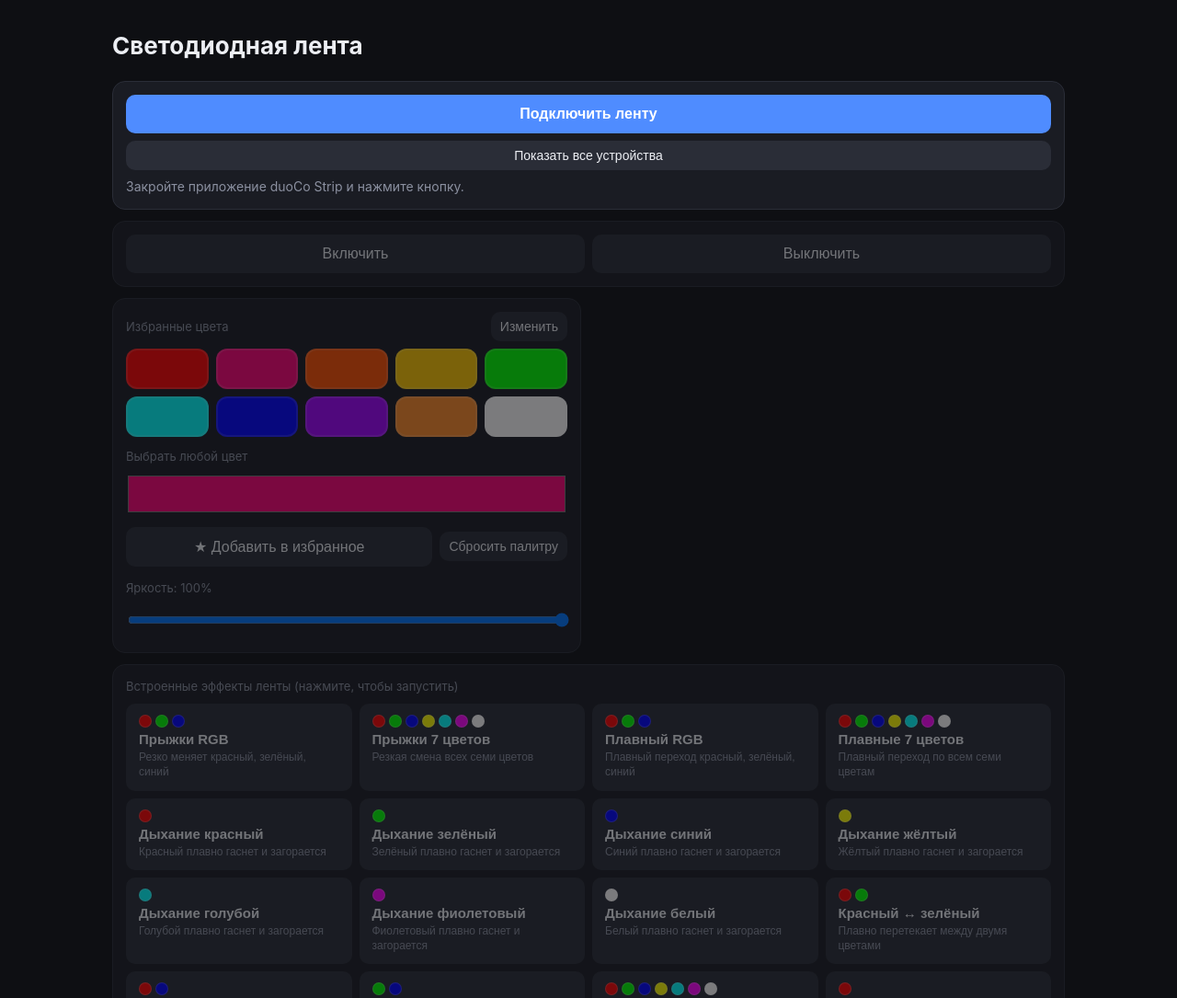
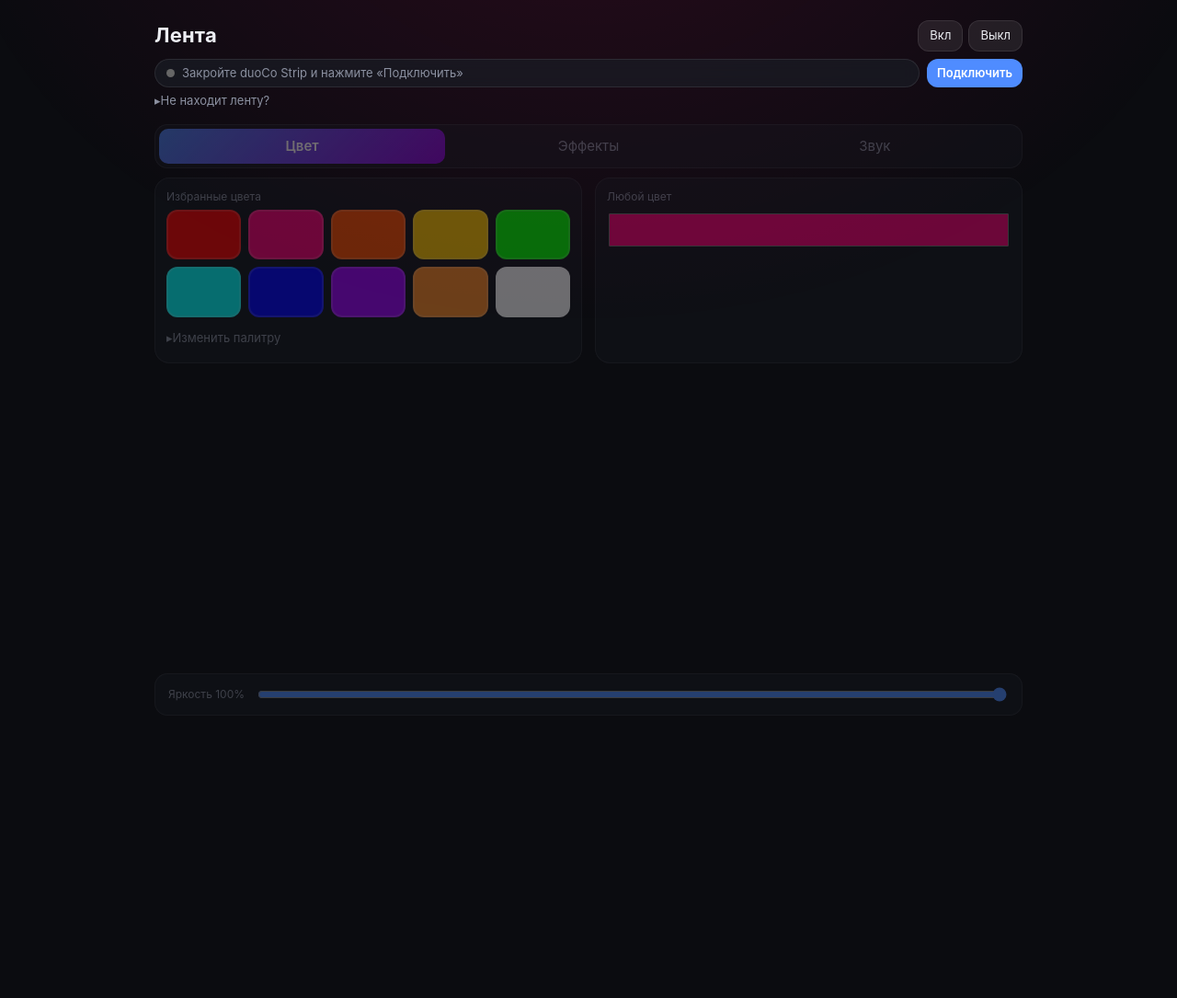
Before and after one commit to titan902020/led-strip-web, a plain HTML site: page index.html in a window 1280 px wide. Shown: the top 1085 px of the page at 92% size. After the commit the page ends 800 px from the top, so only its background shows below. Drawn offline with Linux system fonts and the light colour scheme.

Commit message:
Redesign: one-screen tabs, collapsible extras, animations
Co-Authored-By: Claude Sonnet 5.5 <noreply@anthropic.com>

```diff
--- a/index.html
+++ b/index.html
@@ -14,120 +14,195 @@ window.addEventListener('error', function (e) {
 });
 </script>
 <style>
-  html{background:#0e0f13}
-  :root{--bg:#0e0f13;--card:#1a1c23;--line:#2a2d37;--text:#eceef3;--mute:#8b90a0;--acc:#4f8cff}
-  *{box-sizing:border-box}
-  body{margin:0;background:var(--bg);color:var(--text);font:16px/1.4 -apple-system,system-ui,sans-serif;
-       padding:16px;padding-bottom:calc(24px + env(safe-area-inset-bottom));max-width:1100px;margin-inline:auto}
-  h1{font-size:20px;margin:4px 0 14px}
-  .card{background:var(--card);border:1px solid var(--line);border-radius:14px;padding:14px;margin-bottom:12px}
+  html{background:#0b0c10}
+  :root{--bg:#0b0c10;--card:rgba(26,28,36,.72);--line:rgba(255,255,255,.09);--text:#eceef3;--mute:#8b90a0;--acc:#4f8cff;--glow:rgb(255,0,120)}
+  *{box-sizing:border-box;-webkit-tap-highlight-color:transparent}
+  html,body{height:100%}
+  body{margin:0;background:var(--bg);color:var(--text);font:15px/1.35 -apple-system,system-ui,sans-serif;overflow:hidden}
+  /* живое свечение за интерфейсом: цвет повторяет цвет ленты */
+  .glow{position:fixed;inset:-20% -10% auto -10%;height:70%;z-index:0;pointer-events:none;
+        background:radial-gradient(ellipse at 50% 0%,var(--glow) 0%,transparent 65%);opacity:.45;
+        transition:background .25s linear,opacity .4s}
+  .glow.fxrun{animation:hue 6s linear infinite}
+  .glow.off{opacity:.12}
+  @keyframes hue{to{filter:hue-rotate(360deg)}}
+  .app{position:relative;z-index:1;height:100dvh;max-width:1000px;margin:0 auto;display:flex;flex-direction:column;
+       padding:max(12px,env(safe-area-inset-top)) 14px max(12px,env(safe-area-inset-bottom))}
+  header{display:flex;align-items:center;gap:10px}
+  h1{font-size:18px;margin:0;font-weight:700;letter-spacing:.2px;flex:1}
+  .chip{display:flex;align-items:center;gap:8px;background:var(--card);border:1px solid var(--line);border-radius:999px;
+        padding:6px 12px;font-size:13px;color:var(--mute);max-width:100%;backdrop-filter:blur(10px)}
+  .chip .dot{width:9px;height:9px;border-radius:50%;background:#666;flex:none}
+  .chip.ok .dot{background:#5ad17a;box-shadow:0 0 8px #5ad17a;animation:pulse 2s infinite}
+  .chip.err .dot{background:#ff7a7a}
+  .chip.ok{color:#bfe9ca}.chip.err{color:#ffb0b0}
+  @keyframes pulse{50%{opacity:.4}}
+  button{font:inherit;color:var(--text);background:rgba(255,255,255,.08);border:1px solid var(--line);border-radius:12px;
+         padding:10px 14px;cursor:pointer;transition:transform .12s,background .2s,box-shadow .2s,border-color .2s}
+  button:hover{background:rgba(255,255,255,.14)}
+  button:active{transform:scale(.96)}
+  button.primary{background:var(--acc);border-color:transparent;color:#fff;font-weight:600}
+  button.small{padding:6px 10px;font-size:13px}
+  button.on{border-color:var(--acc);box-shadow:0 0 0 2px rgba(79,140,255,.35)}
+  .pw{display:flex;gap:6px}
+  .pw button{padding:7px 12px;font-size:13px}
+  .connect{display:flex;align-items:center;gap:8px;margin-top:8px}
+  .chip span:last-child{overflow:hidden;text-overflow:ellipsis;white-space:nowrap}
+  details{margin-top:8px}
+  summary{cursor:pointer;color:var(--mute);font-size:13px;list-style:none;padding:6px 0;user-select:none}
+  summary::-webkit-details-marker{display:none}
+  summary::before{content:"▸ ";display:inline-block;transition:transform .2s}
+  details[open]>summary::before{transform:rotate(90deg)}
+  details[open]>.more{animation:drop .25s ease}
+  @keyframes drop{from{opacity:0;transform:translateY(-6px)}}
+  #panel{flex:1;min-height:0;display:flex;flex-direction:column;margin-top:10px;transition:opacity .3s}
+  #panel.off{opacity:.4;pointer-events:none}
+  .tabs{position:relative;display:grid;grid-template-columns:repeat(3,1fr);background:var(--card);border:1px solid var(--line);
+        border-radius:14px;padding:4px;backdrop-filter:blur(10px)}
+  .tabs button{background:none;border:0;border-radius:10px;position:relative;z-index:1;padding:9px 4px;color:var(--mute)}
+  .tabs button.act{color:#fff;font-weight:600}
+  .tabs .ind{position:absolute;top:4px;bottom:4px;left:4px;width:calc((100% - 8px)/3);border-radius:10px;
+             background:linear-gradient(135deg,rgba(79,140,255,.9),rgba(160,0,255,.8));transition:transform .3s cubic-bezier(.3,1.3,.5,1)}
+  .stage{flex:1;min-height:0;overflow:auto;margin-top:10px;padding-bottom:4px}
+  .tab{display:none;animation:in .3s ease}
+  .tab.act{display:block}
+  @keyframes in{from{opacity:0;transform:translateY(8px)}}
+  .card{background:var(--card);border:1px solid var(--line);border-radius:16px;padding:12px;margin-bottom:10px;backdrop-filter:blur(10px)}
+  label{display:block;font-size:12px;color:var(--mute);margin:0 0 6px}
+  .grid2{display:grid;grid-template-columns:1fr;gap:10px}
+  .sw{display:grid;grid-template-columns:repeat(5,1fr);gap:8px}
+  .sw button{position:relative;aspect-ratio:1.5;padding:0;border-radius:12px;border:2px solid rgba(255,255,255,.14)}
+  .sw button:hover{transform:translateY(-2px) scale(1.05);box-shadow:0 6px 16px rgba(0,0,0,.4)}
+  .sw.edit button{animation:wob .5s ease-in-out infinite alternate}
+  @keyframes wob{from{transform:rotate(-2deg)}to{transform:rotate(2deg)}}
+  .sw.edit button::after{content:"×";position:absolute;inset:0;display:grid;place-items:center;font-size:24px;color:#fff;
+       text-shadow:0 0 4px #000;background:rgba(0,0,0,.3);border-radius:10px}
+  .empty{color:var(--mute);font-size:13px;grid-column:1/-1}
+  input[type=range]{width:100%;height:28px;accent-color:var(--acc)}
+  input[type=color]{width:100%;height:44px;border:0;border-radius:12px;background:none;padding:0;cursor:pointer}
+  select{width:100%;padding:10px;border-radius:12px;background:rgba(255,255,255,.08);color:var(--text);border:1px solid var(--line);font:inherit}
   .row{display:flex;gap:8px;align-items:center;flex-wrap:wrap}
-  button{background:var(--line);color:var(--text);border:0;border-radius:10px;padding:12px 14px;font-size:16px;flex:1;min-width:0}
-  button.primary{background:var(--acc);color:#fff;font-weight:600}
-  button.small{padding:8px 10px;font-size:14px;flex:0 0 auto}
-  button.on{outline:2px solid var(--acc)}
-  .status{font-size:14px;color:var(--mute);margin-top:8px;word-break:break-word}
-  .status.ok{color:#5ad17a}.status.err{color:#ff7a7a}
-  label{display:block;font-size:13px;color:var(--mute);margin:2px 0 8px}
-  input[type=range]{width:100%;height:32px}
-  input[type=color]{width:100%;height:48px;border:0;border-radius:10px;background:none;padding:0}
-  select{width:100%;padding:12px;border-radius:10px;background:var(--line);color:var(--text);border:0;font-size:16px}
-  .hint{font-size:13px;color:var(--mute);margin-top:8px}
-  .off{opacity:.45;pointer-events:none}
-  .head{display:flex;justify-content:space-between;align-items:center;margin-bottom:8px}
-  .head label{margin:0}
-  .sw{display:grid;grid-template-columns:repeat(5,1fr);gap:8px;margin-bottom:12px}
-  .sw button{position:relative;height:44px;padding:0;border-radius:12px;border:2px solid rgba(255,255,255,.12)}
-  .sw.edit button::after{content:"×";position:absolute;inset:0;display:grid;place-items:center;font-size:26px;
-       color:#fff;text-shadow:0 0 4px #000,0 0 2px #000;background:rgba(0,0,0,.25);border-radius:10px}
-  .empty{color:var(--mute);font-size:14px;grid-column:1/-1;padding:6px 0}
-  .band{padding:10px 0;border-top:1px solid var(--line)}
-  .band:first-of-type{border-top:0}
-  .band .top{display:flex;justify-content:space-between;align-items:center;margin-bottom:8px}
-  .band .name{font-size:15px}
-  .band .ctl{display:flex;gap:8px;align-items:center}
-  .band input[type=color]{height:40px;flex:1}
-  .band.none input[type=color]{opacity:.25;pointer-events:none}
-  .band.none .name{color:var(--mute)}
-  #panel{display:grid;grid-template-columns:1fr;gap:0 16px;align-items:start}
-  #panel .full{grid-column:1/-1}
-  .fx{display:grid;grid-template-columns:repeat(2,1fr);gap:8px;margin:10px 0}
-  .fx button{text-align:left;padding:10px 12px;display:flex;flex-direction:column;gap:4px;align-items:flex-start;border:2px solid transparent}
-  .fx button.on{border-color:var(--acc);outline:0;background:#232838}
-  .fx .n{font-size:15px;font-weight:600}
-  .fx .d{font-size:12px;color:var(--mute);line-height:1.3}
-  .fx .dots{display:flex;gap:4px}.fx .dots i{width:14px;height:14px;border-radius:50%;display:block;border:1px solid rgba(255,255,255,.2)}
-  .two{display:grid;grid-template-columns:1fr;gap:0 24px}
+  .row>button{flex:1}
+  .fx{display:grid;grid-template-columns:repeat(3,1fr);gap:6px}
+  .fx button{padding:8px 6px;display:flex;flex-direction:column;gap:5px;align-items:center;font-size:12px;text-align:center;line-height:1.15;position:relative;overflow:hidden}
+  .fx button .dots{display:flex;gap:3px;justify-content:center}
+  .fx .dots i{width:12px;height:12px;border-radius:50%;display:block;border:1px solid rgba(255,255,255,.25)}
+  .fx button:hover .dots i{animation:bob .6s ease infinite alternate}
+  .fx button:hover .dots i:nth-child(2){animation-delay:.1s}.fx button:hover .dots i:nth-child(3){animation-delay:.2s}
+  @keyframes bob{to{transform:translateY(-3px)}}
+  .fx button.on{border-color:transparent;background:linear-gradient(#1c2030,#1c2030) padding-box,linear-gradient(120deg,#4f8cff,#ff0078,#ffc800,#4f8cff) border-box;
+                border:2px solid transparent;background-size:100% 100%,300% 100%;animation:flow 3s linear infinite}
+  @keyframes flow{to{background-position:0 0,300% 0}}
+  #fxinfo{font-size:13px;color:var(--mute);min-height:34px;margin:10px 0 4px}
+  #fxinfo b{color:var(--text)}
+  .band{background:rgba(255,255,255,.04);border:1px solid var(--line);border-radius:12px;padding:8px;transition:opacity .2s}
+  #bands{display:grid;grid-template-columns:repeat(3,1fr);gap:8px;margin:10px 0}
+  .band .top{display:flex;flex-direction:column;gap:6px;margin-bottom:6px}
+  .band .name{font-size:12px}
+  .band .ctl{display:flex;gap:6px}
+  .band .ctl .small{flex:1;padding:5px}
+  .band .take{display:none}
+  .band input[type=color]{height:36px}
+  .band.none{opacity:.55}.band.none input[type=color]{opacity:.2;pointer-events:none}
+  #presets{display:flex;gap:6px;overflow-x:auto;padding-bottom:4px;margin-bottom:2px;scrollbar-width:none}
+  #presets::-webkit-scrollbar{display:none}
+  #presets button{flex:none;white-space:nowrap}
+  #mic{width:100%;padding:14px;font-size:16px;font-weight:600;margin-top:4px}
+  #mic.on{background:linear-gradient(135deg,#ff0078,#a000ff);border-color:transparent;animation:beat 1s ease-in-out infinite}
+  @keyframes beat{50%{box-shadow:0 0 24px rgba(255,0,120,.6)}}
+  .hint{font-size:12px;color:var(--mute);margin-top:6px}
+  .bar{display:flex;align-items:center;gap:12px;background:var(--card);border:1px solid var(--line);border-radius:14px;
+       padding:6px 14px;margin-top:8px;backdrop-filter:blur(10px)}
+  .bar label{margin:0;white-space:nowrap}
+  .bar input{flex:1}
   @media(min-width:760px){
-    body{padding:28px 32px}
-    h1{font-size:26px;margin-bottom:20px}
-    #panel{grid-template-columns:1fr 1fr}
-    .fx{grid-template-columns:repeat(3,1fr)}
-    .two{grid-template-columns:1fr 1fr}
-    button:hover{filter:brightness(1.15);cursor:pointer}
+    .app{padding:22px 28px}
+    h1{font-size:22px}
+    .grid2{grid-template-columns:1fr 1fr;gap:14px}
+    .fx{grid-template-columns:repeat(4,1fr)}
+    .sw{grid-template-columns:repeat(5,1fr)}
   }
-  @media(min-width:1050px){.fx{grid-template-columns:repeat(4,1fr)}}
+  @media(max-height:620px){.fx button .dots{display:none}}
 </style>
 </head>
 <body>
-<h1>Светодиодная лента</h1>
-
-<div class="card">
-  <div class="row"><button class="primary" id="connect">Подключить ленту</button></div>
-  <div class="row" style="margin-top:8px"><button class="small" id="connectAll" style="flex:1">Показать все устройства</button></div>
-  <div class="status" id="status">Закройте приложение duoCo Strip и нажмите кнопку.</div>
+<div class="glow off" id="glow"></div>
+<div class="app">
+  <header>
+    <h1>Лента</h1>
+    <div class="pw"><button id="on" class="small">Вкл</button><button id="off" class="small">Выкл</button></div>
+  </header>
+  <div class="connect">
+    <div class="chip" id="chip" style="flex:1"><span class="dot"></span><span id="status">Закройте duoCo Strip и нажмите «Подключить»</span></div>
+    <button class="primary small" id="connect">Подключить</button>
   </div>
+  <details style="margin:0"><summary>Не находит ленту?</summary><div class="more"><button class="small" id="connectAll">Показать все устройства</button></div></details>
 
   <div id="panel" class="off">
-  <div class="card full">
-    <div class="row">
-      <button id="on">Включить</button>
-      <button id="off">Выключить</button>
+    <nav class="tabs" id="tabs">
+      <div class="ind" id="ind"></div>
+      <button class="act" data-t="color">Цвет</button>
+      <button data-t="fxt">Эффекты</button>
+      <button data-t="snd">Звук</button>
+    </nav>
+
+    <div class="stage">
+      <section class="tab act" id="tab-color">
+        <div class="grid2">
+          <div class="card">
+            <label>Избранные цвета</label>
+            <div class="sw" id="swatches"></div>
+            <details><summary>Изменить палитру</summary>
+              <div class="more row" style="margin-top:6px">
+                <button class="small" id="editFav">Изменить</button>
+                <button class="small" id="addFav">★ Добавить выбранный</button>
+                <button class="small" id="resetFav">Сбросить</button>
+              </div>
+            </details>
+          </div>
+          <div class="card">
+            <label>Любой цвет</label>
+            <input type="color" id="picker" value="#ff0078">
           </div>
         </div>
+      </section>
 
+      <section class="tab" id="tab-fxt">
         <div class="card">
-    <div class="head">
-      <label>Избранные цвета</label>
-      <button class="small" id="editFav">Изменить</button>
-    </div>
-    <div class="sw" id="swatches"></div>
-    <label>Выбрать любой цвет</label>
-    <input type="color" id="picker" value="#ff0078">
-    <div class="row" style="margin-top:10px">
-      <button id="addFav">★ Добавить в избранное</button>
-      <button id="resetFav" class="small">Сбросить палитру</button>
-    </div>
-    <label style="margin-top:14px">Яркость: <span id="bval">100</span>%</label>
-    <input type="range" id="bright" min="1" max="100" value="100">
-  </div>
-
-  <div class="card full" id="fxcard">
-    <div class="head"><label>Встроенные эффекты ленты (нажмите, чтобы запустить)</label></div>
           <div class="fx" id="fx"></div>
+          <div id="fxinfo">Выберите эффект, здесь появится описание.</div>
           <label>Скорость: <span id="sval">50</span>%</label>
           <input type="range" id="speed" min="0" max="100" value="50">
-    <div class="hint">Названия и описания взяты из открытого описания протокола таких лент, у вашей модели порядок может отличаться. Если эффект не совпал с описанием, это нормально.</div>
         </div>
+      </section>
+
+      <section class="tab" id="tab-snd">
         <div class="card">
-    <div class="head"><label>Режим «под звук» (микрофон телефона)</label></div>
+          <button id="mic">Включить режим</button>
+          <div class="hint" style="margin:8px 0 6px">Цвета для басов, средних и высоких. «Убрать» делает полосу пустой, один цвет реагирует на весь звук.</div>
+          <div id="presets"></div>
+          <div id="bands"></div>
+          <details><summary>Настройки реакции</summary>
+            <div class="more">
               <label>Как реагировать</label>
               <select id="sndMode">
                 <option value="bands">Полосы: цвет по частотам (мягко)</option>
                 <option value="flash">Вспышки на бит (заметно)</option>
                 <option value="cycle">Смена цвета на каждый бит (максимум)</option>
               </select>
-    <label style="margin-top:14px">Яркость (не зависит от громкости): <span id="smaxv">100</span>%</label>
+              <label style="margin-top:10px">Яркость, не зависит от громкости: <span id="smaxv">100</span>%</label>
               <input type="range" id="smax" min="5" max="100" value="100">
-    <label style="margin-top:14px">Фон между вспышками: <span id="sminv">0</span>%</label>
+              <label>Фон между вспышками: <span id="sminv">0</span>%</label>
               <input type="range" id="smin" min="0" max="80" value="0">
-    <label style="margin-top:14px">Чувствительность: <span id="sgainv">150</span>%</label>
+              <label>Чувствительность: <span id="sgainv">150</span>%</label>
               <input type="range" id="sgain" min="50" max="400" value="150">
-    <div class="hint" style="margin:14px 0 8px">Готовые идеи (басы / средние / высокие):</div>
-    <div class="row" id="presets" style="flex-wrap:wrap;margin-bottom:12px"></div>
-    <div id="bands"></div>
-    <div class="hint">У каждой полосы свой цвет. Нажмите «Убрать», чтобы полоса не светилась. Если оставить одну полосу, её цвет будет реагировать на весь звук сразу.</div>
-    <div class="row" style="margin-top:12px"><button id="mic">Включить режим</button></div>
+            </div>
+          </details>
+        </div>
+      </section>
+    </div>
+
+    <div class="bar"><label>Яркость <span id="bval">100</span>%</label><input type="range" id="bright" min="1" max="100" value="100"></div>
   </div>
 </div>
 
@@ -156,7 +231,7 @@ const save = () => { try { localStorage.setItem(KEY, JSON.stringify(state)); } c
 
 const pkt = (...b) => new Uint8Array([0x7e, 0x00, ...b, 0xef]);
 const hex2rgb = h => [1, 3, 5].map(i => parseInt(h.slice(i, i + 2), 16));
-function setStatus(t, cls = '') { $('status').textContent = t; $('status').className = 'status ' + cls; }
+function setStatus(t, cls = '') { $('status').textContent = t; $('chip').className = 'chip ' + cls; $('glow').classList.toggle('off', !chr); }
 
 // Последняя команда важнее старых: очередь не копится, ползунки не тормозят.
 async function send(p) {
@@ -175,7 +250,13 @@ async function send(p) {
 }
 const turnOn = () => send(pkt(0x04, 0xf0, 0x00, 0x01, 0xff, 0x00));
 const turnOff = () => send(pkt(0x04, 0x00, 0x00, 0x00, 0xff, 0x00));
-const setRGB = (r, g, b) => send(pkt(0x05, 0x03, r, g, b, 0x00));
+const setRGB = (r, g, b) => {
+  const k = Math.max(r, g, b) || 1, m = 255 / k;   // яркий цвет для свечения, даже если лента приглушена
+  document.documentElement.style.setProperty('--glow', 'rgb(' + Math.round(r * m) + ',' + Math.round(g * m) + ',' + Math.round(b * m) + ')');
+  $('glow').style.opacity = (0.15 + 0.5 * k / 255).toFixed(2);
+  $('glow').classList.remove('fxrun');
+  send(pkt(0x05, 0x03, r, g, b, 0x00));
+};
 
 async function connect(all) {
   if (!navigator.bluetooth) {
@@ -318,16 +399,17 @@ const EFFECTS = [
 let curFx = -1;
 EFFECTS.forEach(([name, desc, cols], i) => {
   const b = document.createElement('button');
-  b.innerHTML = '<div class="dots"></div><span class="n"></span><span class="d"></span>';
-  b.querySelector('.n').textContent = name; b.querySelector('.d').textContent = desc;
+  b.innerHTML = '<div class="dots"></div><span class="n"></span>';
+  b.querySelector('.n').textContent = name;
   cols.forEach(c => { const d = document.createElement('i'); d.style.background = c; b.querySelector('.dots').appendChild(d); });
   b.onclick = () => {
-    stopMic(); curFx = i;
+    stopMic(); curFx = i; $('fxinfo').innerHTML = '<b>' + name + '.</b> ' + desc; $('glow').classList.add('fxrun'); $('glow').style.opacity = .5;
     document.querySelectorAll('#fx button').forEach((x, k) => x.classList.toggle('on', k === i));
     sendSeq(pkt(0x04, 0xf0, 0x00, 0x01, 0xff, 0x00),
             pkt(0x03, 0x87 + i, 0x03, 0, 0, 0),
             pkt(0x02, +$('speed').value, 0, 0, 0, 0));
   };
+  b.onmouseenter = () => { if (curFx < 0) $('fxinfo').innerHTML = '<b>' + name + '.</b> ' + desc; };
   $('fx').appendChild(b);
 });
 
@@ -442,6 +524,12 @@ function stopMic() {
 }
 $('mic').onclick = () => micOn ? stopMic() : startMic();
 
+const TABS = ['color', 'fxt', 'snd'];
+document.querySelectorAll('#tabs button').forEach((b, i) => b.onclick = () => {
+  document.querySelectorAll('#tabs button').forEach(x => x.classList.toggle('act', x === b));
+  TABS.forEach(t => $('tab-' + t).classList.toggle('act', t === b.dataset.t));
+  $('ind').style.transform = 'translateX(' + (i * 100) + '%)';
+});
 renderFav(); renderBands(); autoConnect();
 </script>
 </body>
```
Lines whose indentation alone changed are shown as unchanged.
